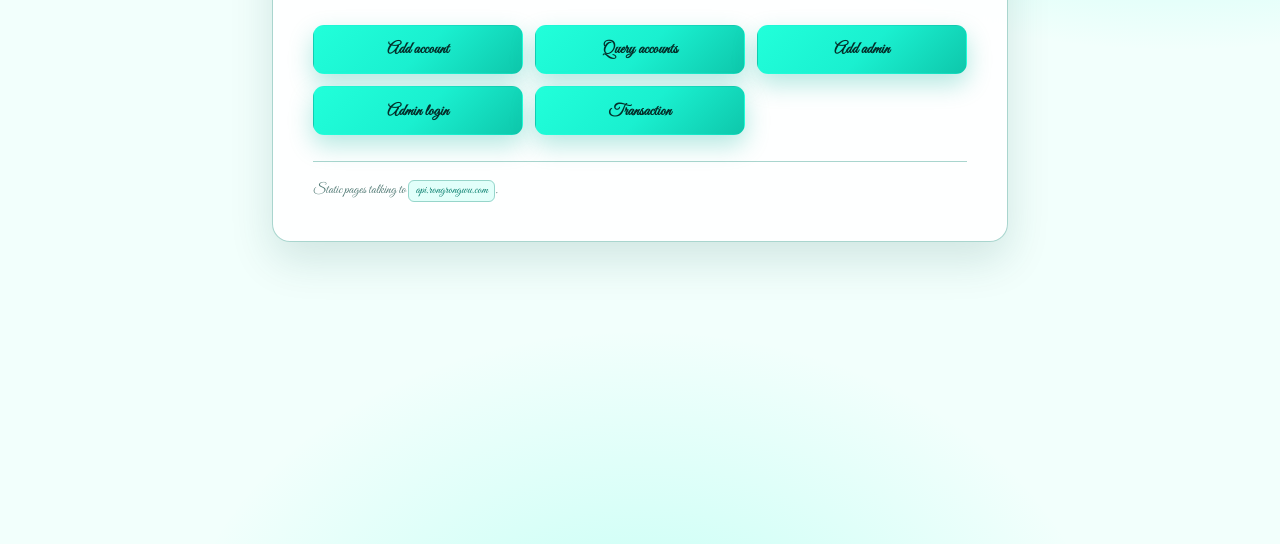
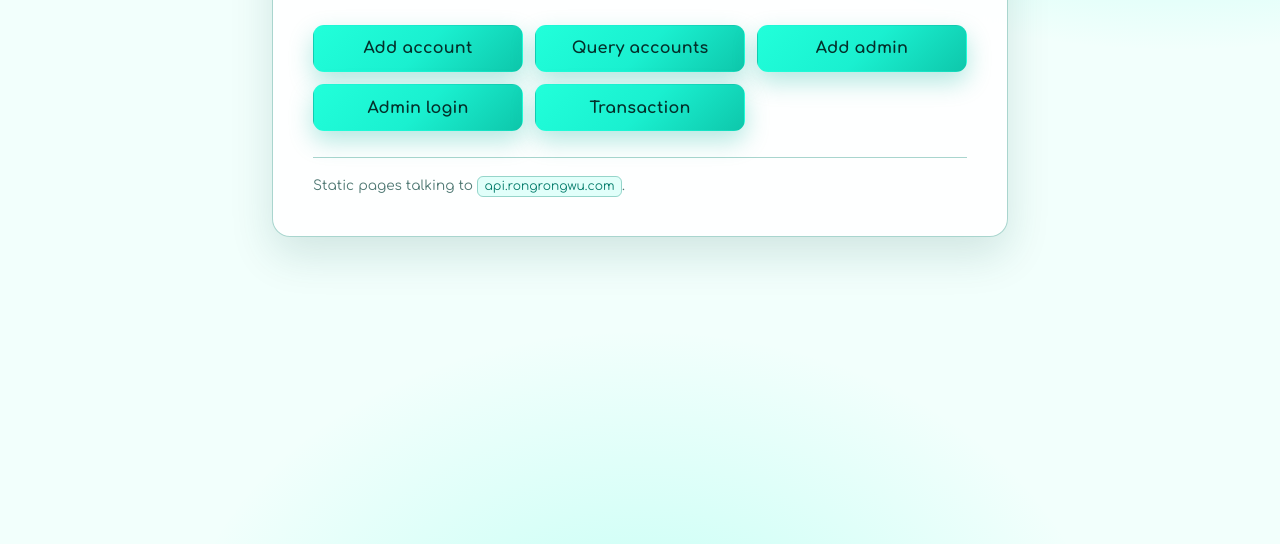
Before and after one commit to rrwu23/MIS-thingy, a plain HTML site: page index.html in a window 1280 px wide. Shown: the part 256-800 px from the top of the page. Drawn offline with Linux system fonts and the light colour scheme.

Commit message:
change great vibes into comfortaa

```diff
--- a/index.html
+++ b/index.html
@@ -6,7 +6,7 @@
     <title>Bonura's Bank · Home</title>
     <link rel="preconnect" href="https://fonts.googleapis.com">
     <link rel="preconnect" href="https://fonts.gstatic.com" crossorigin>
-    <link rel="stylesheet" href="https://fonts.googleapis.com/css2?family=Great+Vibes&display=swap">
+    <link rel="stylesheet" href="https://fonts.googleapis.com/css2?family=Comfortaa:wght@300..700&display=swap">
     <link rel="stylesheet" href="styles.css">
 </head>
 <body>
--- a/styles.css
+++ b/styles.css
@@ -5,12 +5,10 @@
    hairlines, focus glows). Its deeper tints (--accent-deep, --gradient-ink)
    carry thin text and 1px outlines, because plain #21ffda on a light canvas
    would not be readable.
-   Typeface: Great Vibes everywhere, pulled from Google Fonts by the <head> of
-   every page (Great Vibes ships with no operating system, so the webfont is
-   the only way to get it). Great Vibes carries a single weight (400), so the
-   bold weights still worn by buttons, headings and the brand are synthesised
-   by the browser. The script stack behind it in --font is just the fallback
-   shown while the webfont swaps in.
+   Typeface: Comfortaa for the whole UI, pulled from Google Fonts by the <head>
+   of every page (Comfortaa ships with no operating system, so the webfont is
+   the only way to get it). The system stack behind it in --font is just the
+   fallback shown while the webfont swaps in.
    Loaded by every page in the project.
    ========================================================================== */
 
@@ -48,11 +46,11 @@
     --shadow-btn:   0 10px 24px rgba(6, 179, 154, 0.30);
     --ring:         0 0 0 4px rgba(33, 255, 218, 0.45);
 
-    --font: "Great Vibes", "Segoe Script", "Brush Script MT", cursive, serif;
-    /* the code face is Great Vibes too — <code> keeps its accent tint and
-       rounded chip so it still reads as code. The script stack behind it is
-       only a fallback. */
-    --mono: "Great Vibes", "Segoe Script", "Brush Script MT", cursive, serif;
+    --font: "Comfortaa", system-ui, -apple-system, "Segoe UI", Roboto, "Helvetica Neue", Arial, sans-serif;
+    /* the code face is Comfortaa too — <code> keeps its accent tint and rounded
+       chip so it still reads as code. The monospace stack behind it is only a
+       fallback. */
+    --mono: "Comfortaa", ui-monospace, SFMono-Regular, "SF Mono", Menlo, Consolas, monospace;
 
     color-scheme: light;
 }
@@ -61,7 +59,7 @@
 
 /* Every element that carries text — divs, paragraphs, headings, lists, links,
    table cells, form controls, inline code and generated (::before/::after)
-   content — draws with Great Vibes. Stated explicitly instead of leaning on
+   content — draws with Comfortaa. Stated explicitly instead of leaning on
    inheritance from <body>, so no box can drift back to a system font. */
 *,
 *::before,
```
Also changed, not shown: add_admin.html (+1 -1 lines), addaccount.html (+1 -1 lines), getusers.html (+1 -1 lines), login_admin.html (+1 -1 lines), transaction-middle.html (+1 -1 lines), transaction1.html (+1 -1 lines), transaction_bonus.html (+1 -1 lines), transaction_fines.html (+1 -1 lines), transaction_salaries.html (+1 -1 lines), transaction_spending.html (+1 -1 lines).
